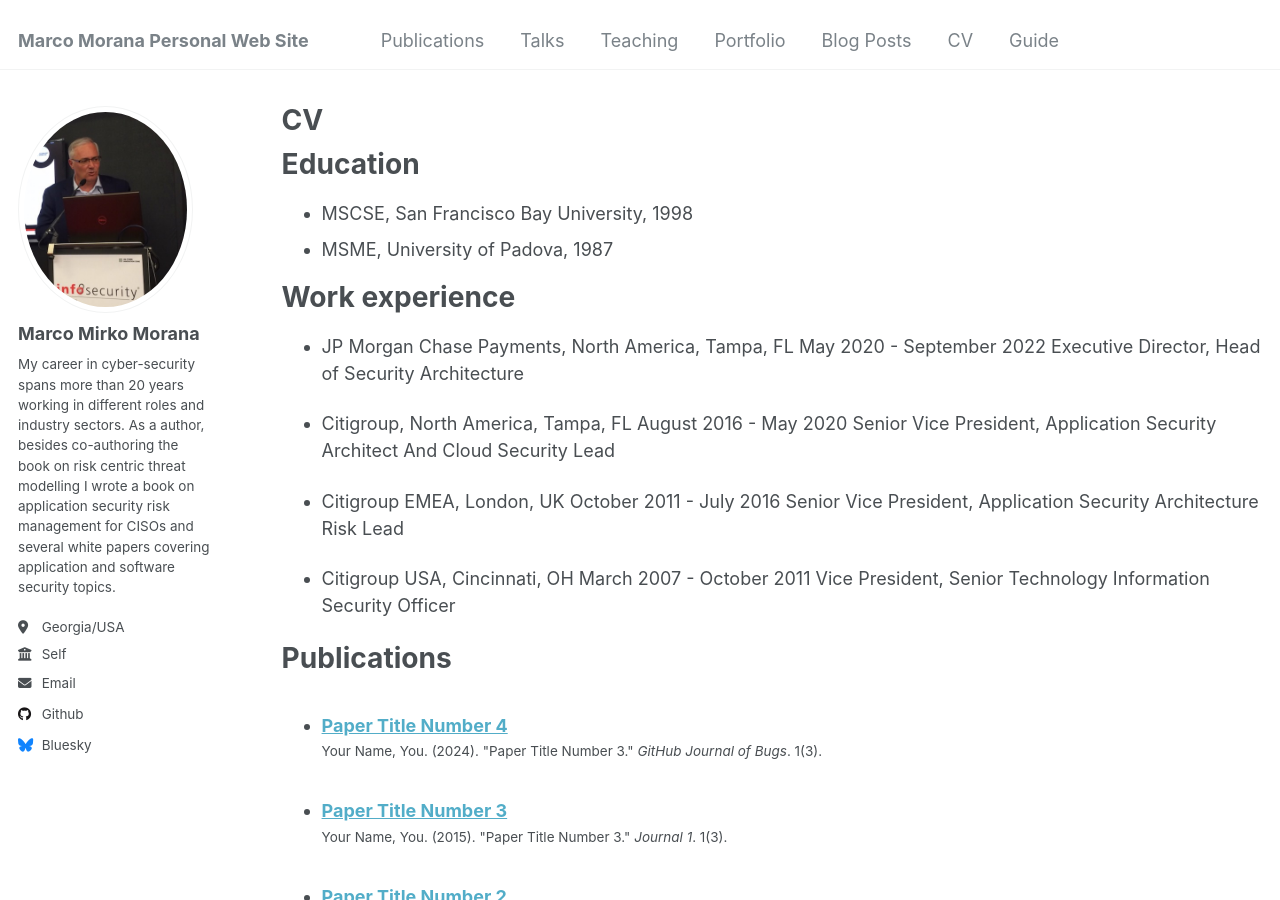
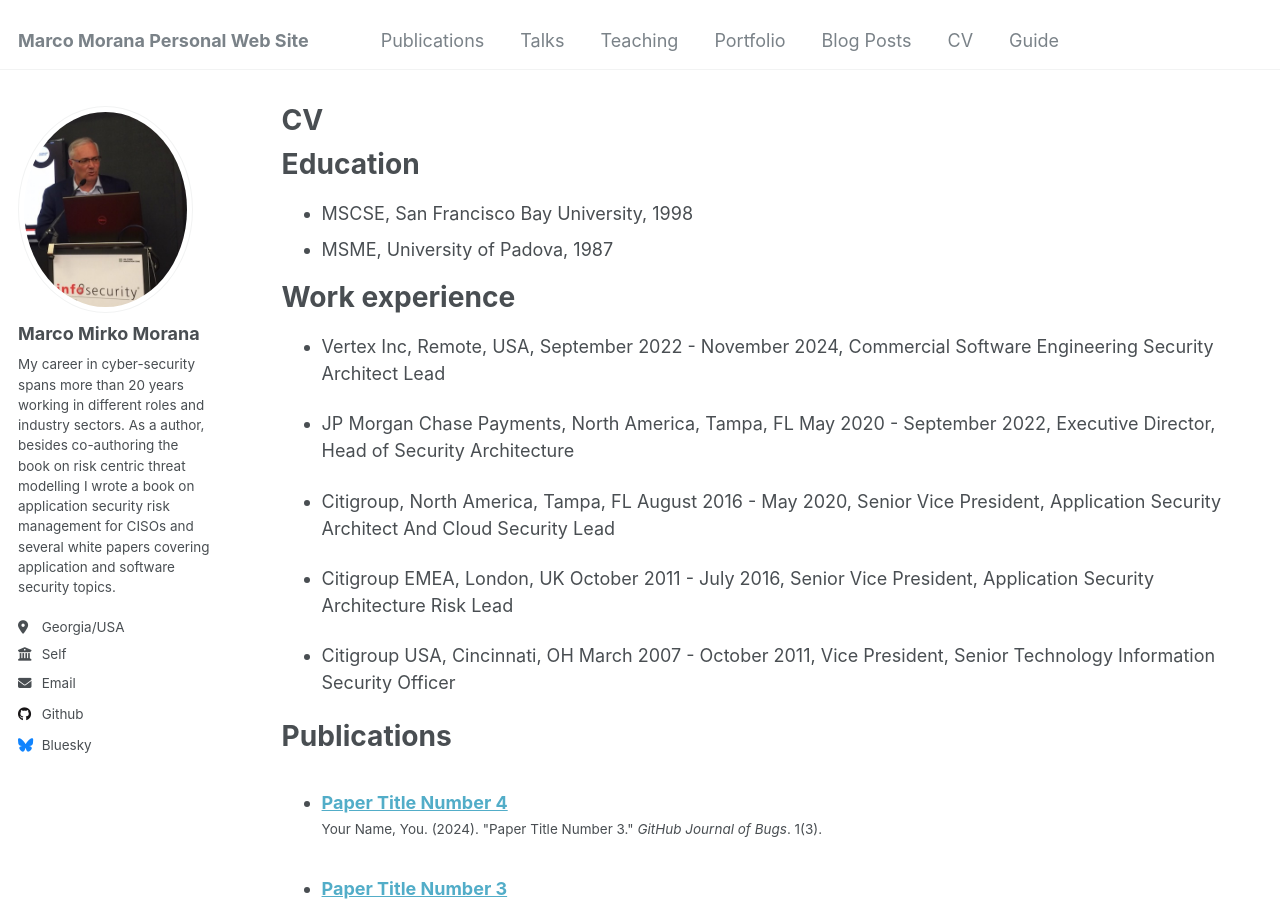
Before and after one commit to mmorana1/marcom, a Jekyll site: the page built from _pages/cv.md, in a window 1280 px wide and 900 px high. Built offline with Jekyll 4.4.1, drawn with Linux system fonts in a browser that asks for light colours.

Commit message:
Update cv.md

```diff
--- a/_pages/cv.md
+++ b/_pages/cv.md
@@ -17,17 +17,15 @@ Education
 Work experience
 ======
 
-* JP Morgan Chase Payments, North America, Tampa, FL 	May 2020 - September 2022
-  Executive Director, Head of Security Architecture
+* Vertex Inc, Remote, USA, September 2022 - November 2024, Commercial Software Engineering Security Architect Lead
 
-* Citigroup, North America, Tampa, FL 	August 2016 - May 2020
-  Senior Vice President, Application Security Architect And Cloud Security Lead
+* JP Morgan Chase Payments, North America, Tampa, FL 	May 2020 - September 2022, Executive Director, Head of Security Architecture
 
-* Citigroup EMEA, London, UK 	October 2011 - July 2016
-  Senior Vice President, Application Security Architecture Risk Lead
+* Citigroup, North America, Tampa, FL 	August 2016 - May 2020, Senior Vice President, Application Security Architect And Cloud Security Lead
 
-* Citigroup USA, Cincinnati, OH 	March 2007 - October 2011
-  Vice President, Senior Technology Information Security Officer
+* Citigroup EMEA, London, UK 	October 2011 - July 2016, Senior Vice President, Application Security Architecture Risk Lead
+
+* Citigroup USA, Cincinnati, OH 	March 2007 - October 2011, Vice President, Senior Technology Information Security Officer
 
 Publications
 ======
```
